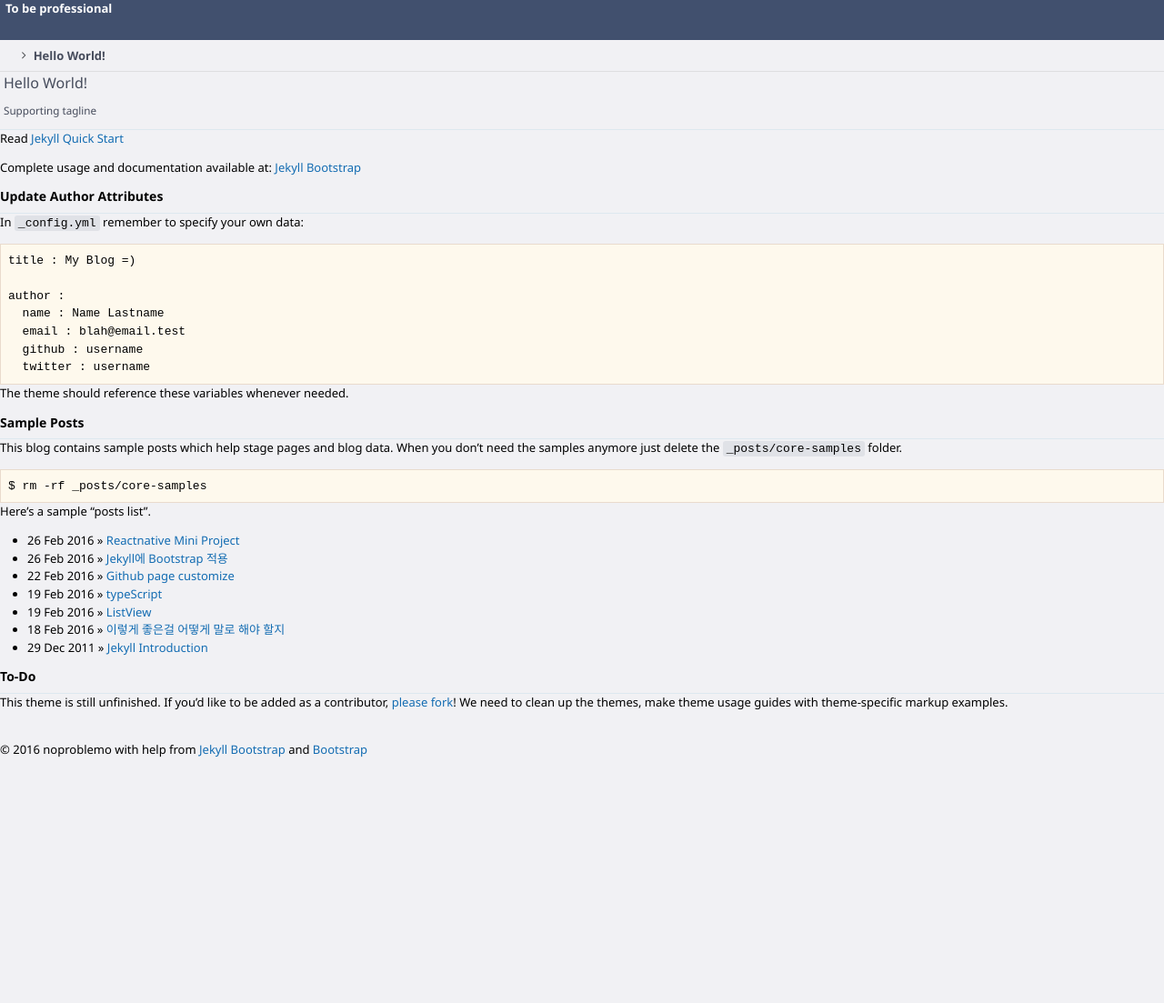
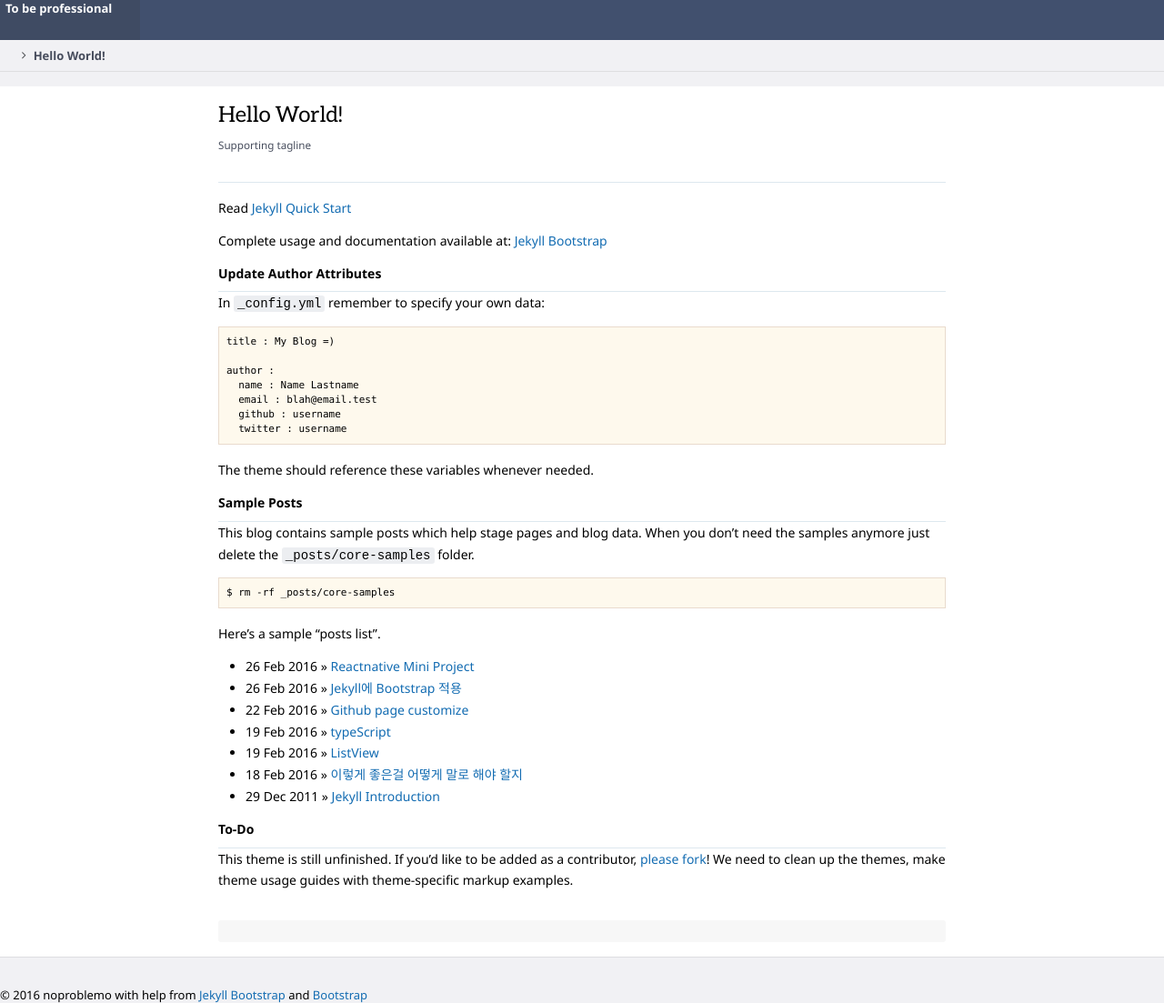
Before and after one commit to noproblemo/noproblemo.github.io, a Jekyll site: the page built from index.md, in a window 1280 px wide. Shown: the whole page at 91% size. Built offline with Jekyll 4.4.1, drawn with Linux system fonts in a browser that asks for light colours; nearby versions of some CDN libraries; Markdown is read by kramdown in place of the engine named in the settings; before the commit the page ends 900 px from its top, so only the background shows below that.

Commit message:
update style and comment

```diff
--- a/_config.yml
+++ b/_config.yml
@@ -85,7 +85,7 @@ JB :
   # Set 'provider' to the comment provider you want to use.
   # Set 'provider' to false to turn commenting off globally.
   #
-  #comments :
+  comments :
   #  provider : disqus
   #  disqus :
   #    short_name : jekyllbootstrap
@@ -93,11 +93,11 @@ JB :
   #    site_id : 123
   #  intensedebate :
   #    account : 123abc
-  #  facebook :
-  #    appid : 123
-  #    num_posts: 5
-  #    width: 580
-  #    colorscheme: light
+   facebook :
+     appid : 1557871931194431
+     num_posts: 5
+  #   width: 580
+     colorscheme: light
   #  duoshuo :
   #    short_name : jekyllbootstrap
 
--- a/_includes/JB/categories_list
+++ b/_includes/JB/categories_list
@@ -22,7 +22,7 @@ Usage:
 {% else %}
   {% if categories_list.first[0] == null %}
     {% for category in categories_list %}
-    	<li><a href="{{ BASE_PATH }}{{ site.JB.categories_path }}#{{ category }}-ref">
+    	<li><i class="phui-font-fa fa-chevron-right"> </i><a href="{{ BASE_PATH }}{{ site.JB.categories_path }}#{{ category }}-ref">
     		{{ category | join: "/" }} <span>{{ site.categories[category].size }}</span>
     	</a></li>
     {% endfor %}
--- a/_includes/JB/tags_list
+++ b/_includes/JB/tags_list
@@ -22,7 +22,7 @@ Usage:
 {% else %}
   {% if tags_list.first[0] == null %}
     {% for tag in tags_list %}
-    	<li><a href="{{ BASE_PATH }}{{ site.JB.tags_path }}#{{ tag }}-ref">{{ tag }} <span>{{ site.tags[tag].size }}</span></a></li>
+    	<li><i class="phui-font-fa fa-tag"> </i><a href="{{ BASE_PATH }}{{ site.JB.tags_path }}#{{ tag }}-ref"> {{ tag }} <span>{{ site.tags[tag].size }}</span></a></li>
     {% endfor %}
   {% else %}
     {% for tag in tags_list %}
--- a/_includes/themes/bootstrap-3/default.html
+++ b/_includes/themes/bootstrap-3/default.html
@@ -73,7 +95,6 @@
                 </div>
                 {{ content }}
                 <div class="phame-blog-description">
-
                 </div>
             </div>
         </div>
--- a/_includes/themes/bootstrap-3/page.html
+++ b/_includes/themes/bootstrap-3/page.html
@@ -1,3 +1,7 @@
+<div class="phui-document-container document-has-foot">
+    <div class="phui-document-view phui-document-view-pro">
+        <div class="phui-document-content">
+            <div class="phui-document-inner">
                 <div class="phui-header-shell phui-header-tall ">
                     <div class="phui-header-view">
                         <div class="phui-header-row">
@@ -16,3 +20,15 @@
                 <div class="phabricator-remarkup">
 	               {{ content }}
                 </div>
+            </div>
+        </div>
+    </div>
+    <div class="phui-document-properties">
+        <div class="phui-property-list-section">
+            <div class="phui-property-list-container grouped">
+                <div class="phui-property-list-properties-wrap ">
+                </div>
+            </div>
+        </div>
+    </div>
+</div>
--- a/_includes/themes/bootstrap-3/post.html
+++ b/_includes/themes/bootstrap-3/post.html
@@ -26,7 +26,7 @@
     <div class="phui-document-properties">
         <div class="phui-property-list-section">
             <div class="phui-property-list-container grouped">
-                <div class="phui-property-list-properties-wrap ">
+                <div class="phui-property-list-properties-wrap">
                     <dl class="phui-property-list-properties">
                         <dt class="phui-property-list-key">Blog </dt>
                         <dd class="phui-property-list-value"><a href="{{ site.url }}" class="phui-handle">{{ site.title }}</a> </dd>
@@ -78,7 +78,7 @@
             <li class="next disabled"><a>Next &rarr;</a> {% endif %}
         </ul>
         <hr> {% include JB/comments %}
-        <h3>Comments</h3>
-        <div class="fb-comments" data-href="{{ site.url }}{{ page.url }}" data-num-posts="5"></div>
+        <!-- <h3>Comments</h3> -->
+        <!-- <div class="fb-comments" data-href="{{ site.url }}{{ page.url }}" data-num-posts="5"></div> -->
     </div>
 </div>
--- a/assets/themes/bootstrap-3/css/custom.css
+++ b/assets/themes/bootstrap-3/css/custom.css
@@ -67,3 +67,20 @@
 	height: auto;
     max-width: 100%
 }
+
+.phui-document-view.phui-document-view-pro,.phui-document-view-pro-box,.phui-document-properties {
+    max-width: 800px;
+    padding: 0 16px;
+    position: relative;
+    margin: 16px auto
+}
+.phui-document-properties {
+    max-width: 768px;
+    background-color: #F7F7F7;
+    margin: 16px auto;
+    border-radius: 3px
+}
+
+.phui-property-list-value {
+	list-style-type:none;
+}
```
Also changed, not shown: other parts of _includes/themes/bootstrap-3/default.html (+23 -1 lines). Lines whose indentation alone changed are shown as unchanged.
